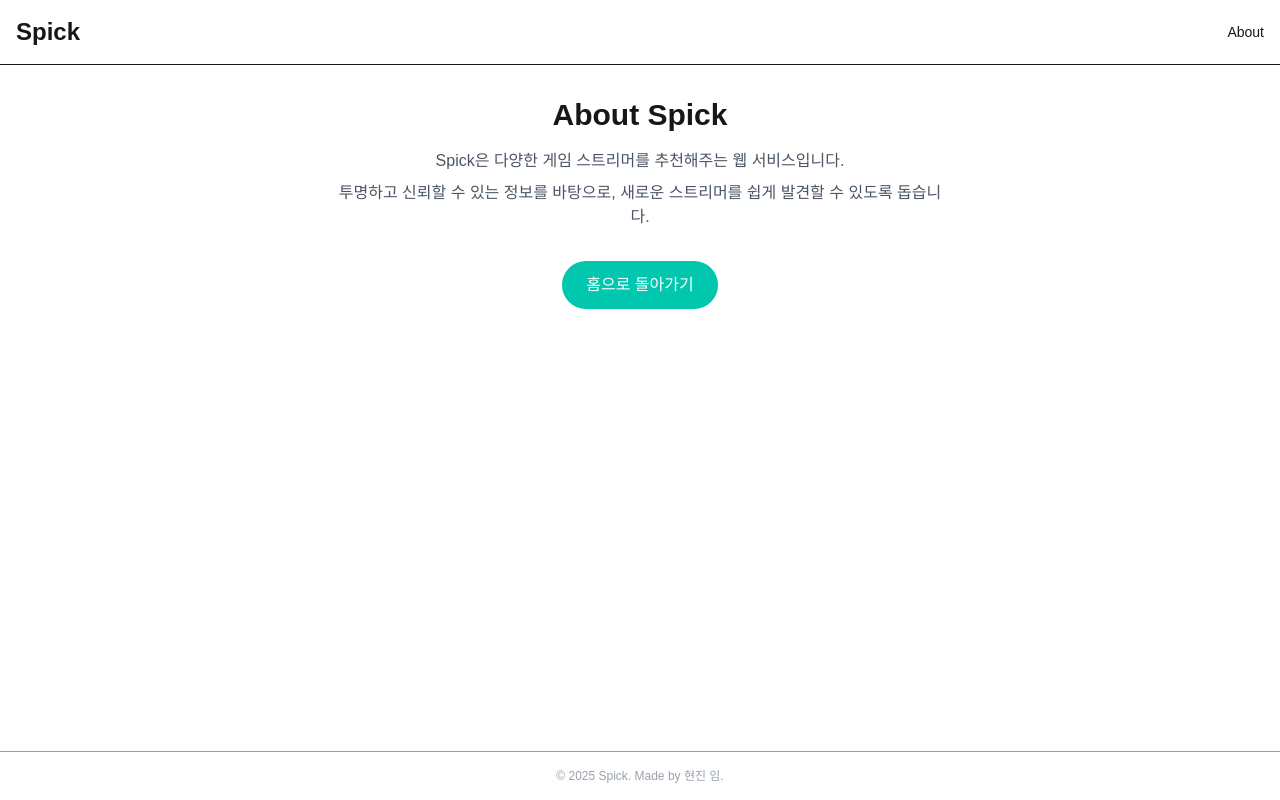
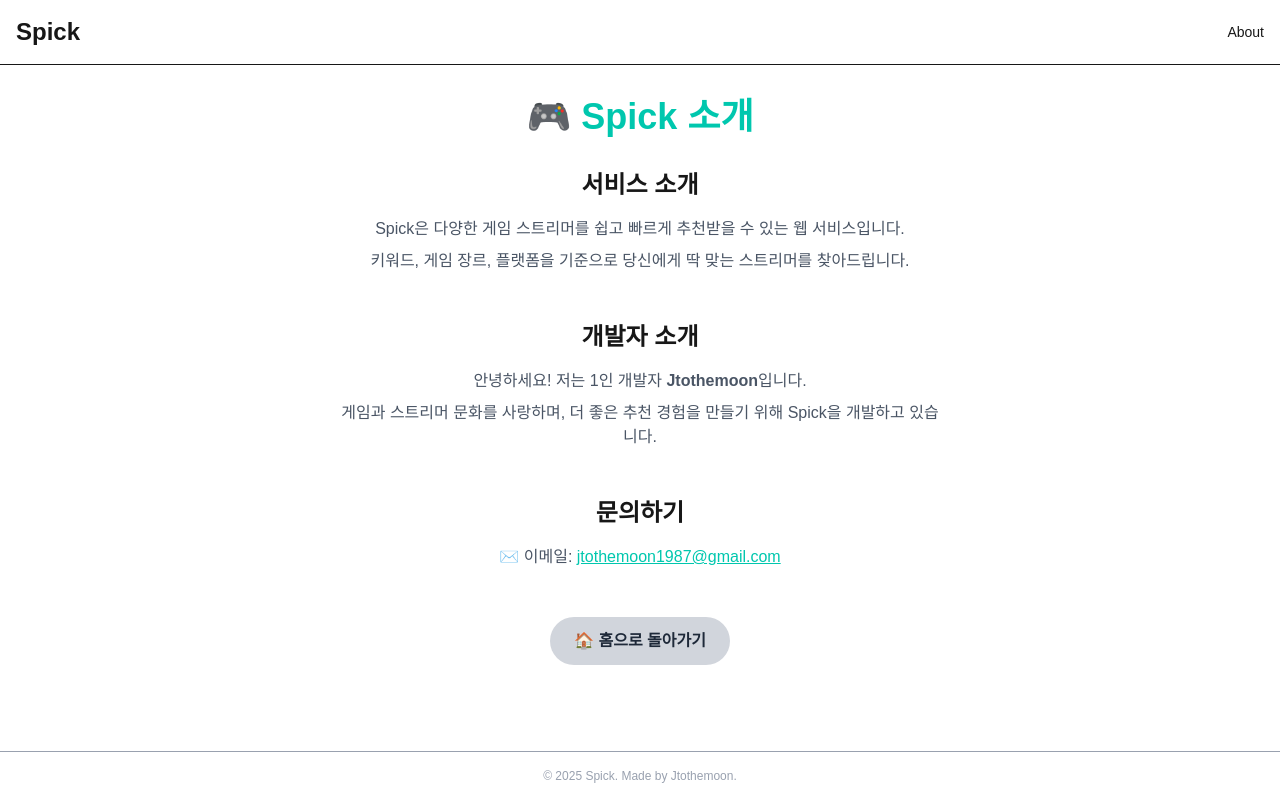
Before and after one commit to jtothemoon/streamer-recommender, a Next.js app: page /about in a window 1280 px wide. Built offline with nearby package versions, Linux system fonts and the light colour scheme; a web font is replaced by a local one.

Commit message:
메인화면 및 about 페이지 수정

```diff
--- a/package.json
+++ b/package.json
@@ -9,6 +9,7 @@
     "lint": "next lint"
   },
   "dependencies": {
+    "@heroicons/react": "^2.2.0",
     "@supabase/supabase-js": "^2.49.4",
     "axios": "^1.9.0",
     "dotenv": "^16.5.0",
--- a/src/app/about/page.tsx
+++ b/src/app/about/page.tsx
@@ -4,19 +4,47 @@ import Link from "next/link";
 export default function AboutPage() {
   return (
     <section className="max-w-2xl mx-auto p-8 text-center">
-      <h1 className="text-3xl font-bold mb-4">About Spick</h1>
+      <h1 className="text-4xl font-bold mb-8 text-[#00C7AE]">🎮 Spick 소개</h1>
+
+      {/* 서비스 소개 */}
+      <section className="mb-12">
+        <h2 className="text-2xl font-semibold mb-4">서비스 소개</h2>
         <p className="text-gray-600 mb-2">
-        Spick은 다양한 게임 스트리머를 추천해주는 웹 서비스입니다.
+          Spick은 다양한 게임 스트리머를 쉽고 빠르게 추천받을 수 있는 웹 서비스입니다.
         </p>
-      <p className="text-gray-600 mb-8">
-        투명하고 신뢰할 수 있는 정보를 바탕으로, 새로운 스트리머를 쉽게 발견할 수 있도록 돕습니다.
+        <p className="text-gray-600">
+          키워드, 게임 장르, 플랫폼을 기준으로 당신에게 딱 맞는 스트리머를 찾아드립니다.
         </p>
+      </section>
+
+      {/* 개발자 소개 */}
+      <section className="mb-12">
+        <h2 className="text-2xl font-semibold mb-4">개발자 소개</h2>
+        <p className="text-gray-600 mb-2">
+          안녕하세요! 저는 1인 개발자 <span className="font-bold">Jtothemoon</span>입니다.
+        </p>
+        <p className="text-gray-600">
+          게임과 스트리머 문화를 사랑하며, 더 좋은 추천 경험을 만들기 위해 Spick을 개발하고 있습니다.
+        </p>
+      </section>
+
+      {/* 문의하기 */}
+      <section className="mb-12">
+        <h2 className="text-2xl font-semibold mb-4">문의하기</h2>
+        <p className="text-gray-600">
+          ✉️ 이메일: <span className="underline text-[#00C7AE]">jtothemoon1987@gmail.com</span>
+        </p>
+      </section>
+
+      {/* 홈으로 돌아가기 */}
+      <div className="mt-8">
         <Link
           href="/"
-        className="inline-block px-6 py-3 bg-[#00C7AE] text-white rounded-full hover:bg-[#5EEAD4] transition-colors"
+          className="inline-block px-6 py-3 bg-gray-300 text-gray-800 rounded-full hover:bg-gray-400 transition-colors font-bold"
         >
-        홈으로 돌아가기
+          🏠 홈으로 돌아가기
         </Link>
+      </div>
     </section>
   );
 }
--- a/src/app/page.tsx
+++ b/src/app/page.tsx
@@ -1,8 +1,9 @@
 "use client";
 
-import { useState } from "react";
+import { useEffect, useState } from "react";
 import { supabase } from "@/lib/supabaseClient";
 import Image from "next/image";
+import { ChevronUpIcon } from "@heroicons/react/24/solid";
 
 type Streamer = {
   id: string;
@@ -13,14 +14,36 @@ type Streamer = {
   profile_image_url: string;
   channel_url: string;
   created_at: string;
+  subscribers: number | null;
 };
 
 export default function Home() {
+  const [isVisible, setIsVisible] = useState(false);
   const [selectedKeywords, setSelectedKeywords] = useState<string[]>([]);
   // const [selectedPlatform, setSelectedPlatform] = useState<string | null>(null);
   // const [selectedGender, setSelectedGender] = useState<string | null>(null);
   const [results, setResults] = useState<Streamer[]>([]);
   const [loading, setLoading] = useState(false);
+
+  useEffect(() => {
+    const toggleVisibility = () => {
+      if (window.scrollY > 300) {
+        setIsVisible(true);
+      } else {
+        setIsVisible(false);
+      }
+    };
+
+    window.addEventListener("scroll", toggleVisibility);
+    return () => window.removeEventListener("scroll", toggleVisibility);
+  }, []);
+
+  const scrollToTop = () => {
+    window.scrollTo({
+      top: 0,
+      behavior: "smooth",
+    });
+  };
 
   // 게임 타이틀 키워드만 사용
   const keywords = [
@@ -90,6 +113,13 @@ export default function Home() {
     else setResults(finalStreamers);
 
     setLoading(false);
+  };
+
+  const formatSubscribers = (count?: number | null) => {
+    if (!count) return "정보 없음";
+    if (count >= 10000) return `${(count / 10000).toFixed(1)}만명`;
+    if (count >= 1000) return `${(count / 1000).toFixed(1)}천명`;
+    return `${count}명`;
   };
 
   return (
@@ -182,7 +212,9 @@ export default function Home() {
       <section className="mt-10">
         {results.length > 0 && (
           <div className="grid grid-cols-1 sm:grid-cols-2 md:grid-cols-3 gap-6">
-            {results.map((s) => {
+            {results
+              .sort((a, b) => (b.subscribers ?? 0) - (a.subscribers ?? 0))
+              .map((s) => {
                 const isNew = (() => {
                   if (!s.created_at) return false;
                   const createdDate = new Date(s.created_at);
@@ -195,12 +227,12 @@ export default function Home() {
                 return (
                   <div
                     key={s.id}
-                  className="border p-4 rounded-xl shadow hover:shadow-md hover:scale-[1.02] transition-transform relative bg-white"
+                    className="p-4 rounded-xl shadow transition-transform transform hover:scale-[1.02] hover:ring-2 hover:ring-[#00C7AE] relative bg-white"
                   >
                     {isNew && (
-                    <span className="absolute top-2 right-2 bg-[#00C7AE] text-white text-[10px] px-1.5 py-0.5 rounded-full">
+                      <div className="absolute top-2 left-2 bg-red-500 text-white text-xs font-bold px-2 py-1 rounded animate-pulse">
                         N
-                    </span>
+                      </div>
                     )}
 
                     <Image
@@ -213,6 +245,11 @@ export default function Home() {
                     <h2 className="text-lg font-semibold text-center">
                       {s.name}
                     </h2>
+                    <div className="mt-2 text-sm text-gray-500 text-center flex items-center justify-center gap-1">
+                      <span className="text-lg">👥</span>
+                      {formatSubscribers(s.subscribers)}
+                    </div>
+
                     <p className="text-xs text-gray-500 text-center mt-1">
                       {s.description}
                     </p>
@@ -240,7 +277,7 @@ export default function Home() {
                     <a
                       href={s.channel_url}
                       target="_blank"
-                    className="inline-block mt-3 text-[#00C7AE] hover:underline text-xs text-center"
+                      className="inline-block mt-3 text-[#00C7AE] text-xs text-center font-bold hover:text-[#00b19c] transition-colors no-underline"
                       rel="noreferrer"
                     >
                       🔗 채널 보기
@@ -257,6 +294,14 @@ export default function Home() {
           </p>
         )}
       </section>
+      {isVisible && (
+        <button
+          onClick={scrollToTop}
+          className="fixed bottom-6 right-6 w-12 h-12 bg-[#00C7AE] hover:bg-[#00b19c] text-white rounded-full shadow-lg flex items-center justify-center transition-colors"
+        >
+          <ChevronUpIcon className="w-6 h-6" />
+        </button>
+      )}
     </main>
   );
 }
--- a/src/components/Footer.tsx
+++ b/src/components/Footer.tsx
@@ -1,7 +1,7 @@
 export default function Footer() {
     return (
       <footer className="w-full p-4 border-t text-center text-xs text-gray-400">
-        © 2025 Spick. Made by 현진 임.
+        © 2025 Spick. Made by Jtothemoon.
       </footer>
     );
   }
```
Also changed, not shown: 1 other file (tests, documents, lock files or other folders). Lines whose indentation alone changed are shown as unchanged.
